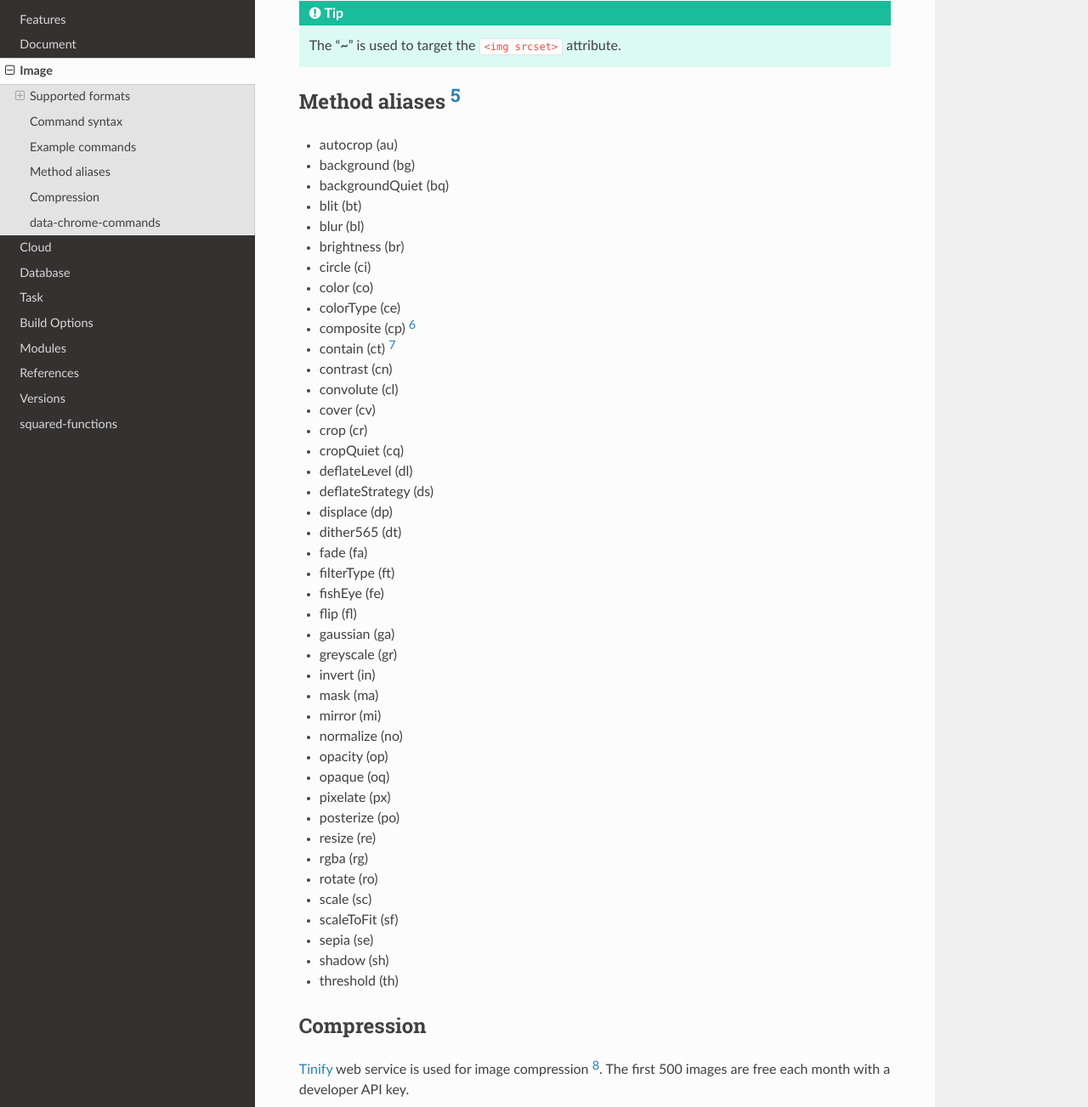
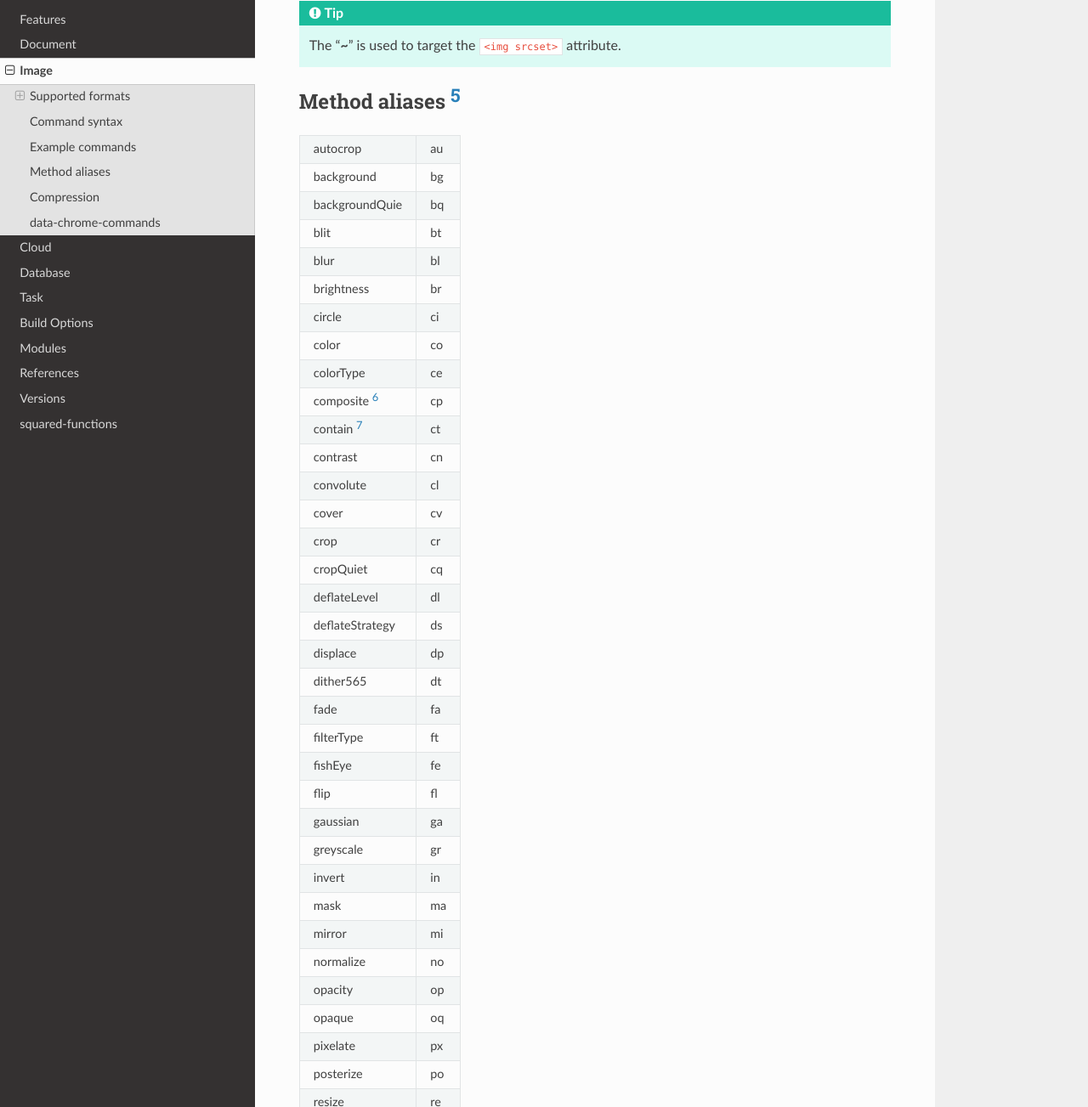
Before and after one commit to anpham6/chrome-docs, a Sphinx documentation site: the page built from source/image/index.rst, in a window 1280 px wide and 1400 px high, scrolled down 2569 px, cut to the strip 97-1400 px from the top of the window. Shown: the whole strip at 85% size. Built offline with Sphinx 7.4.7 and the Read the Docs theme 2.0.0, drawn with Linux system fonts in a browser that asks for light colours; some of the changed text lies outside the part shown.

Commit message:
Image: Method aliases uses list-table directive.

```diff
--- a/source/image/index.rst
+++ b/source/image/index.rst
@@ -113,48 +113,92 @@ Methods use simple bracket matching and does not fully check inside quoted strin
 Method aliases [#]_
 ===================
 
-- autocrop (au)
-- background (bg)
-- backgroundQuiet (bq)
-- blit (bt)
-- blur (bl)
-- brightness (br)
-- circle (ci)
-- color (co)
-- colorType (ce)
-- composite (cp) [#]_
-- contain (ct) [#]_
-- contrast (cn)
-- convolute (cl)
-- cover (cv)
-- crop (cr)
-- cropQuiet (cq)
-- deflateLevel (dl)
-- deflateStrategy (ds)
-- displace (dp)
-- dither565 (dt)
-- fade (fa)
-- filterType (ft)
-- fishEye (fe)
-- flip (fl)
-- gaussian (ga)
-- greyscale (gr)
-- invert (in)
-- mask (ma)
-- mirror (mi)
-- normalize (no)
-- opacity (op)
-- opaque (oq)
-- pixelate (px)
-- posterize (po)
-- resize (re)
-- rgba (rg)
-- rotate (ro)
-- scale (sc)
-- scaleToFit (sf)
-- sepia (se)
-- shadow (sh)
-- threshold (th)
+.. list-table::
+
+  * - autocrop
+    - au
+  * - background
+    - bg
+  * - backgroundQuie
+    - bq
+  * - blit
+    - bt
+  * - blur
+    - bl
+  * - brightness
+    - br
+  * - circle
+    - ci
+  * - color
+    - co
+  * - colorType
+    - ce
+  * - composite [#]_
+    - cp
+  * - contain [#]_
+    - ct
+  * - contrast
+    - cn
+  * - convolute
+    - cl
+  * - cover
+    - cv
+  * - crop
+    - cr
+  * - cropQuiet
+    - cq
+  * - deflateLevel
+    - dl
+  * - deflateStrategy
+    - ds
+  * - displace
+    - dp
+  * - dither565
+    - dt
+  * - fade
+    - fa
+  * - filterType
+    - ft
+  * - fishEye
+    - fe
+  * - flip
+    - fl
+  * - gaussian
+    - ga
+  * - greyscale
+    - gr
+  * - invert
+    - in
+  * - mask
+    - ma
+  * - mirror
+    - mi
+  * - normalize
+    - no
+  * - opacity
+    - op
+  * - opaque
+    - oq
+  * - pixelate
+    - px
+  * - posterize
+    - po
+  * - resize
+    - re
+  * - rgba
+    - rg
+  * - rotate
+    - ro
+  * - scale
+    - sc
+  * - scaleToFit
+    - sf
+  * - sepia
+    - se
+  * - shadow
+    - sh
+  * - threshold
+    - th
 
 Compression
 ===========
--- a/source/modules/document.rst
+++ b/source/modules/document.rst
@@ -28,6 +28,7 @@ Interface
       customize(options?: CustomizeOptions): void;
       findConfig(data: object, name: string, type?: string): PluginConfig;
       loadConfig(data: object, name: string): ConfigOrTransformer | null | undefined;
+      asSourceFile(value: string, cache: boolean): unknown;
       asSourceFile(value: string, options?: AsSourceFileOptions | boolean): unknown;
       findVersion(name: string | string[], fallback?: string): string;
       findSourceScope(uri: string, imports: Record<string, unknown>): Record<string, string | undefined>[];
@@ -41,7 +42,8 @@ Interface
       settingsOf(name: keyof DocumentComponent, option: keyof DocumentComponentOption): unknown;
       parseTemplate(viewEngine: ViewEngine | string, template: string, data: unknown[]): Promise<string | null>;
       transform(type: string, code: string, format: string | string[], options?: TransformOutput & TransformAction): Promise<TransformResult | void>;
-      abort(name?: keyof DocumentComponent | Error, reason?: unknown): void;
+      abort(name: keyof DocumentComponent, reason?: unknown): void;
+      abort(err?: Error | keyof DocumentComponent, reason?: unknown): void;
       restart(): void;
       using?(data: IFileThread): Promise<unknown>;
       setLocalUri?(file: ExternalAsset, replace?: boolean): void;
@@ -69,6 +71,7 @@ Interface
       createSourceMap(code: string, remove: boolean): SourceMap;
       createSourceMap(code: string, uri?: string, remove?: boolean): SourceMap;
       writeSourceMap(uri: string, data: SourceCode, options?: SourceMapOptions): string | undefined;
+      updateGradle(source: string, namespaces: string[], value: string, upgrade: boolean): string;
       updateGradle(source: string, namespaces: string[], value: string, options?: UpdateGradleOptions | boolean): string;
       generateLintTable(messages: LintMessage[], options: GenerateLintTableOptions): LogComponent[];
       cleanup?(this: IFileManager, instance: IDocument): Promise<unknown>;
--- a/source/modules/file-manager.rst
+++ b/source/modules/file-manager.rst
@@ -88,7 +88,7 @@ Interface
       scheduleTask(url: string | URL, data: unknown, thenCallback?: ((...args: unknown[]) => unknown) | number, catchCallback?: (...args: unknown[]) => unknown, priority?: number): Promise<unknown>;
       setTaskLimit(value: number): void;
       addDownload(value: number | Buffer | string, encoding: BufferEncoding): number;
-      addDownload(value: number | Buffer | string, type?: number, encoding?: BufferEncoding): number;
+      addDownload(value: number | Buffer | string, type?: number | BufferEncoding, encoding?: BufferEncoding): number;
       getDownload(type?: number): [number, number];
       transformAsset(data: IFileThread, parent?: ExternalAsset): Promise<void>;
       addCopy(data: FileCommand<ExternalAsset>, saveAs?: string, replace?: boolean): string | undefined;
--- a/source/modules/watch.rst
+++ b/source/modules/watch.rst
@@ -28,7 +28,7 @@ Interface
       setSSLKey(value: string): boolean;
       setSSLCert(value: string): boolean;
       hasSecureProtocol(): boolean;
-      whenModified?(assets: ExternalAsset[], postFinalize: PostFinalizeCallback): IFileManager<U>;
+      whenModified?(assets: ExternalAsset[], postFinalize: PostFinalizeCallback): IFileManager;
       whenModified?(assets: ExternalAsset[], sanitize?: boolean | PostFinalizeCallback, postFinalize?: PostFinalizeCallback): IFileManager;
       set assets(value: ExternalAsset[]);
       get assets(): ExternalAsset[];
```
Also changed, not shown: source/build.rst (line endings or trailing spaces).
